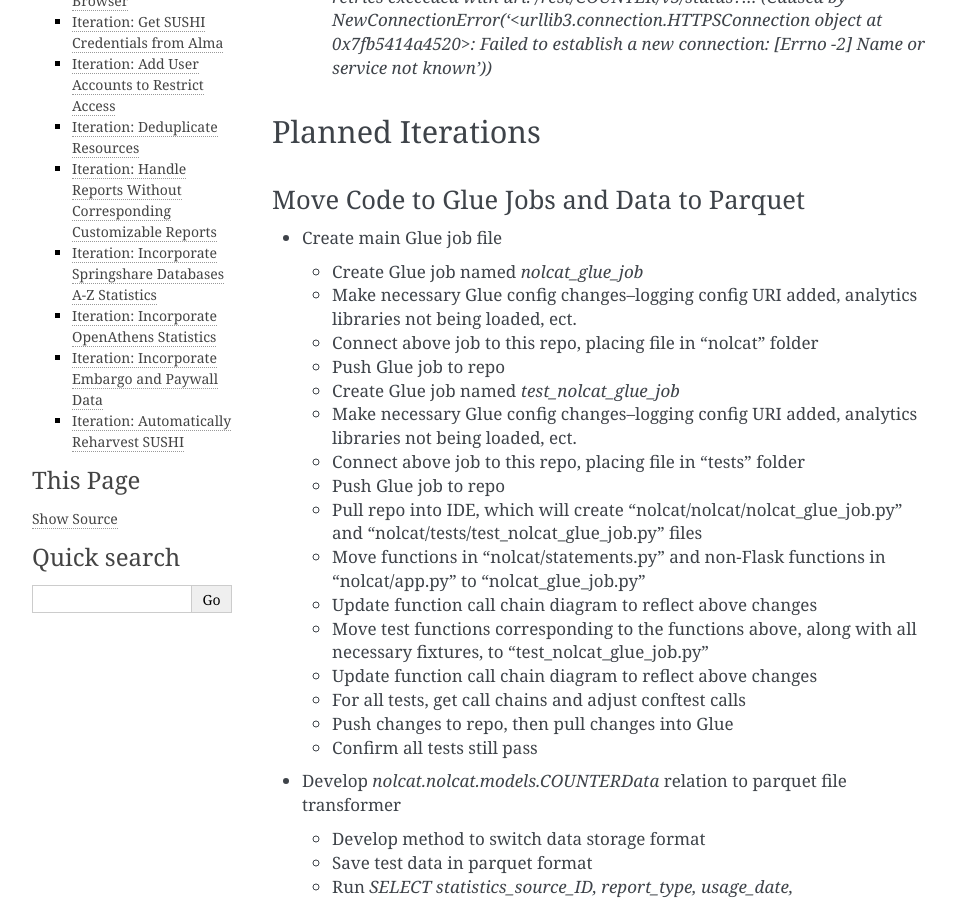
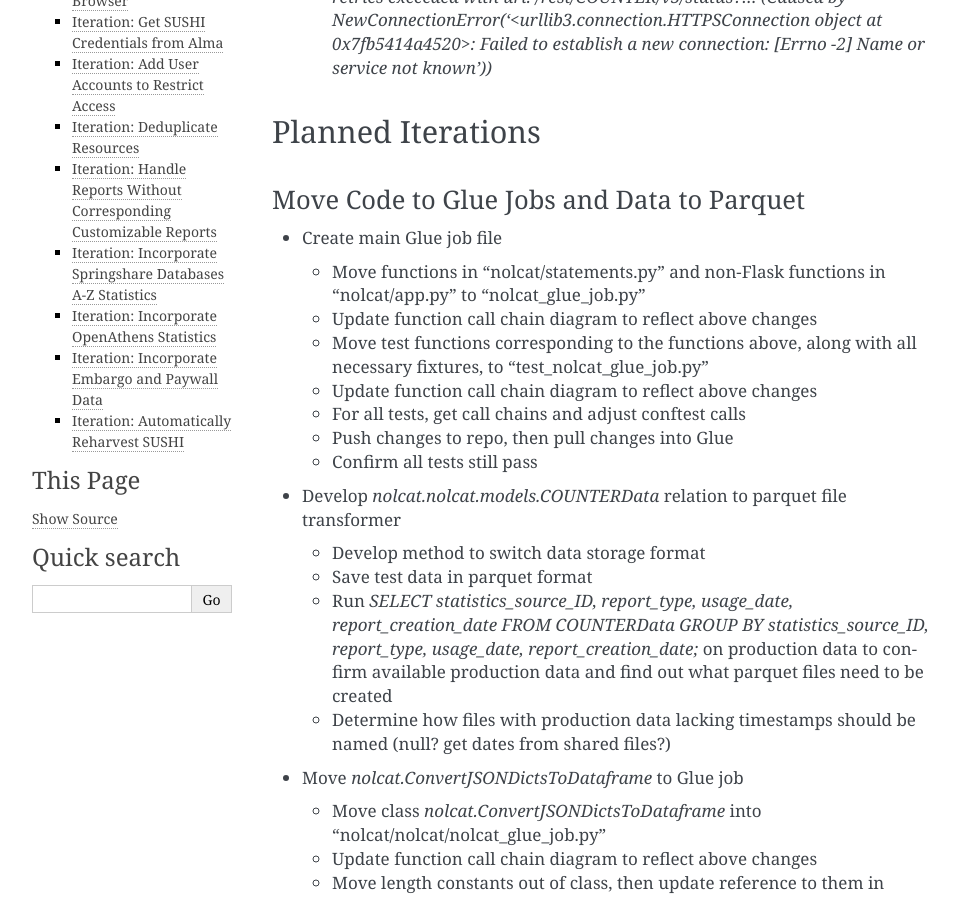
Before and after one commit to ereiskind/nolcat, a Sphinx documentation site: the page built from docs/source/roadmap.rst, in a window 1280 px wide and 900 px high, scrolled down 1091 px. Shown: the whole window, without its empty margins (148-1106 px from the left). Built offline with Sphinx 7.4.7, drawn with Linux system fonts in a browser that asks for light colours.

Commit message:
Remove completed items from roadmap

```diff
--- a/docs/source/roadmap.rst
+++ b/docs/source/roadmap.rst
@@ -23,15 +23,6 @@ Move Code to Glue Jobs and Data to Parquet
 ==========================================
 * Create main Glue job file
 
-  * Create Glue job named `nolcat_glue_job`
-  * Make necessary Glue config changes--logging config URI added, analytics libraries not being loaded, ect.
-  * Connect above job to this repo, placing file in "nolcat" folder
-  * Push Glue job to repo
-  * Create Glue job named `test_nolcat_glue_job`
-  * Make necessary Glue config changes--logging config URI added, analytics libraries not being loaded, ect.
-  * Connect above job to this repo, placing file in "tests" folder
-  * Push Glue job to repo
-  * Pull repo into IDE, which will create "nolcat/nolcat/nolcat_glue_job.py" and "nolcat/tests/test_nolcat_glue_job.py" files
   * Move functions in "nolcat/statements.py" and non-Flask functions in "nolcat/app.py" to "nolcat_glue_job.py"
   * Update function call chain diagram to reflect above changes
   * Move test functions corresponding to the functions above, along with all necessary fixtures, to "test_nolcat_glue_job.py"
```
